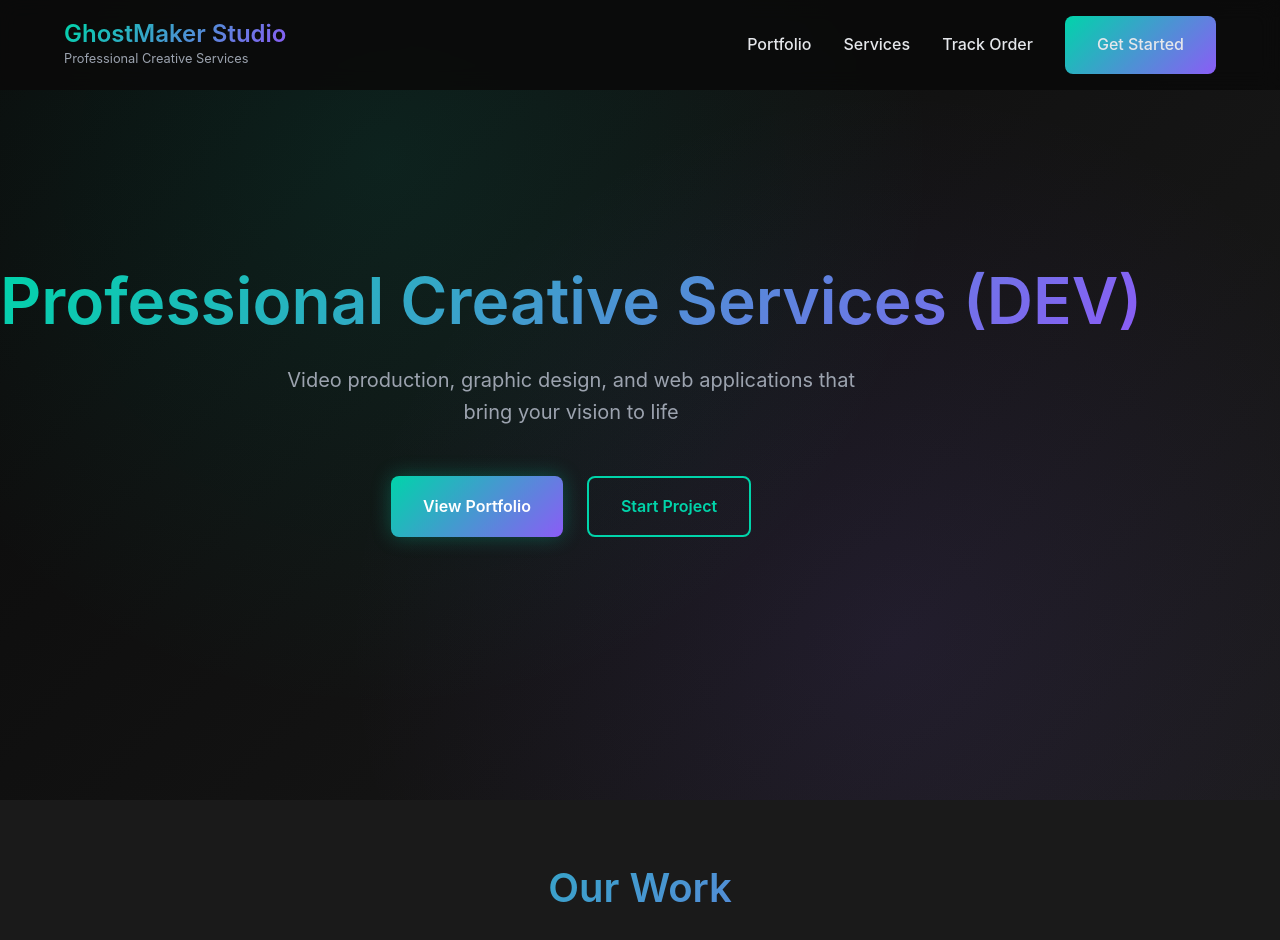
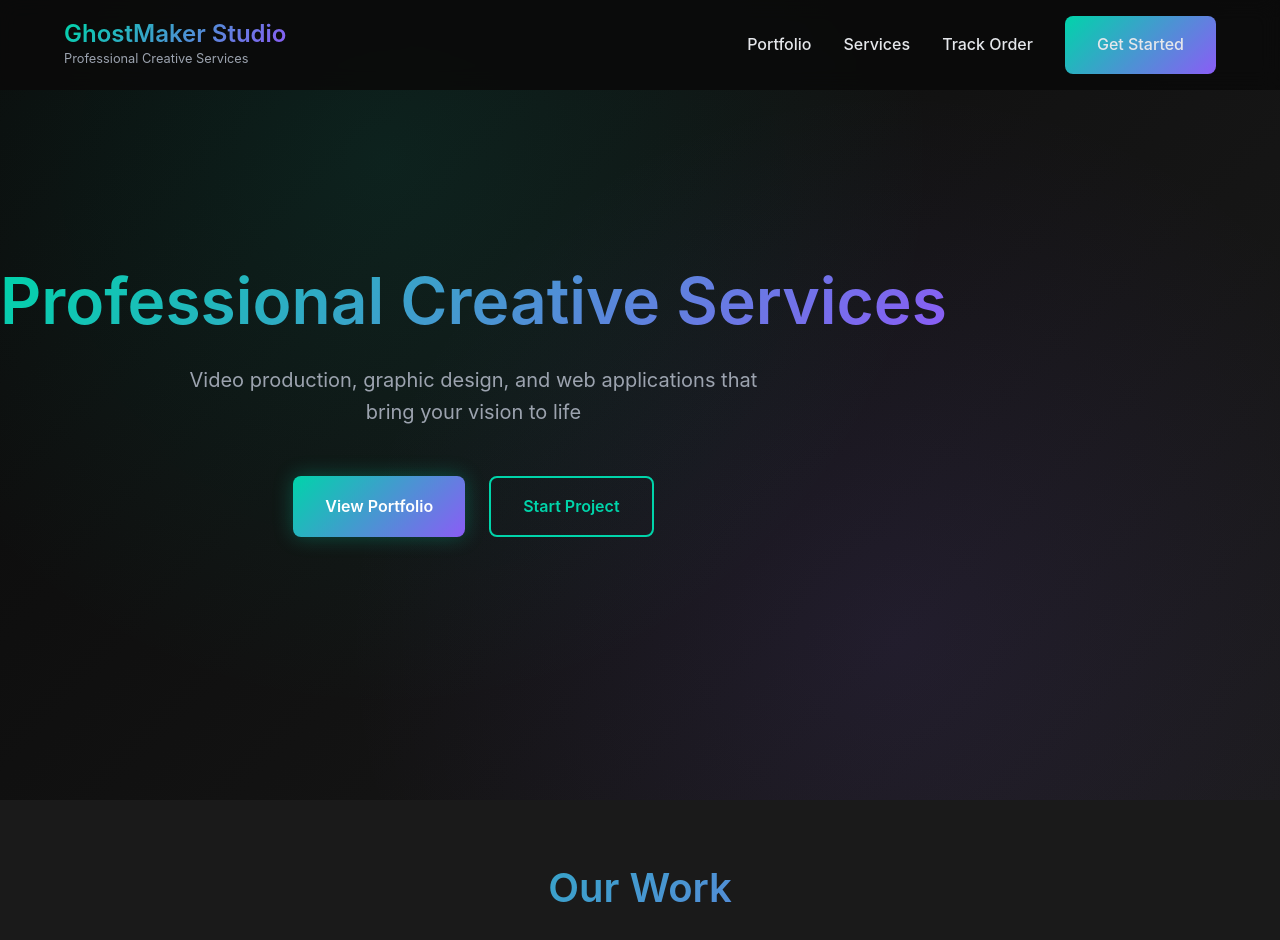
Before and after one commit to GhostMakerStudio/GhostMakerStudioWeb, a website: page index.html in a window 1280 px wide. Shown: the top 940 px of the page. Drawn offline with Linux system fonts and the light colour scheme.

Commit message:
Remove test DEV indicator from hero title

```diff
--- a/index.html
+++ b/index.html
@@ -27,7 +27,7 @@
     <!-- Hero Section -->
     <section class="hero">
         <div class="hero-content">
-            <h1 class="hero-title">Professional Creative Services (DEV)</h1>
+            <h1 class="hero-title">Professional Creative Services</h1>
             <p class="hero-subtitle">Video production, graphic design, and web applications that bring your vision to life</p>
             <div class="hero-actions">
                 <a href="#portfolio" class="btn btn-primary">View Portfolio</a>
```
